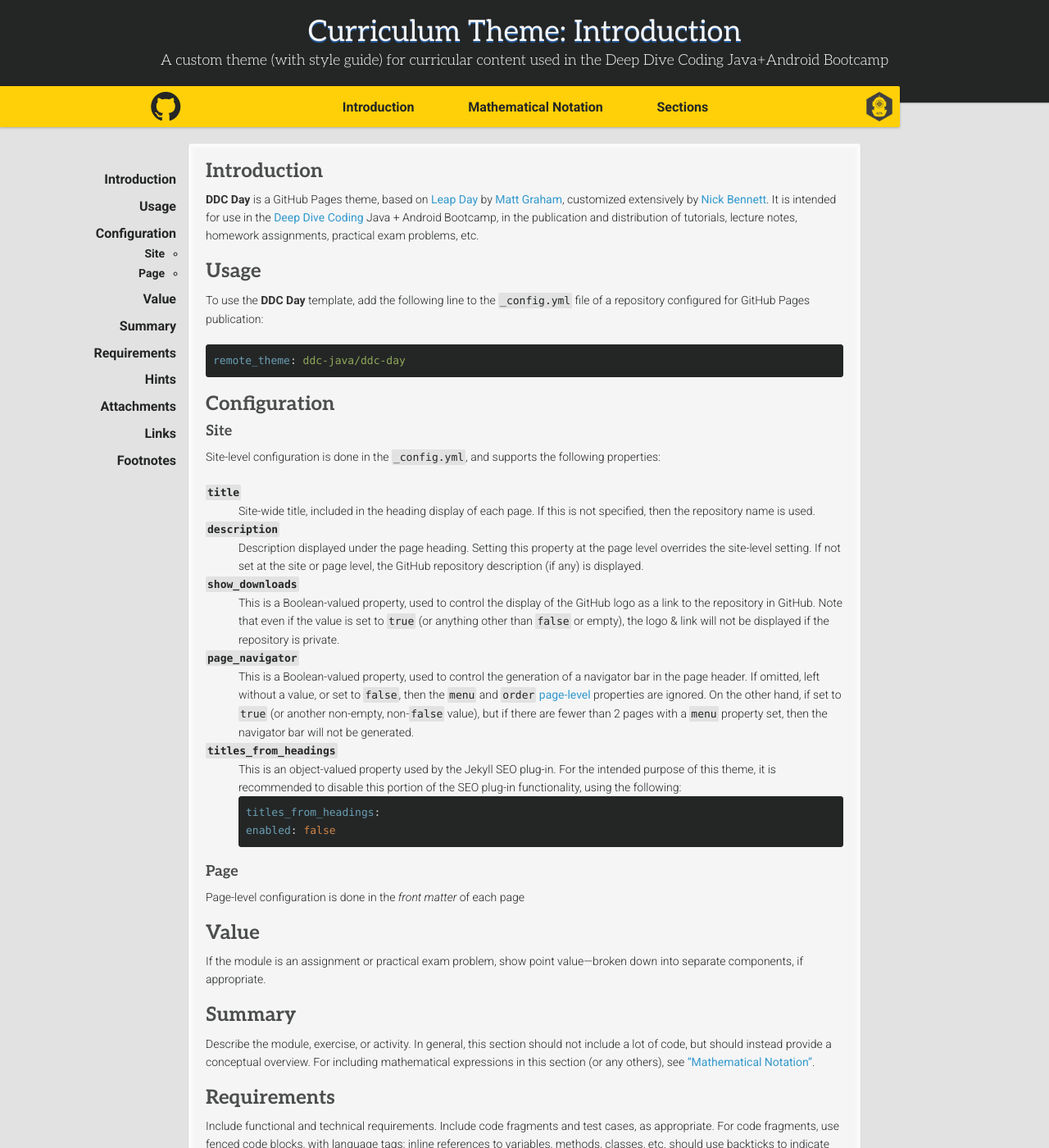
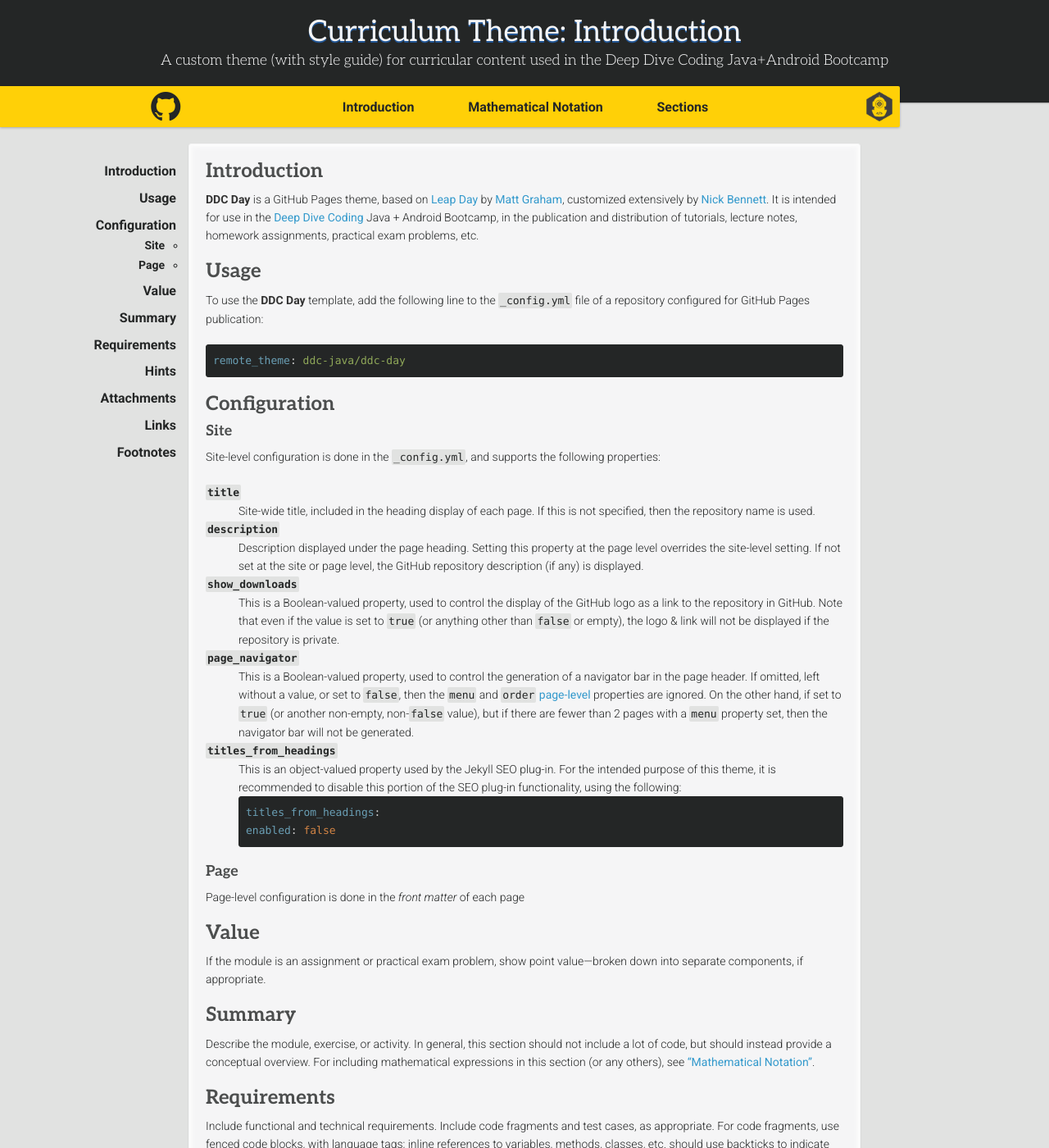
Before and after one commit to ddc-java/ddc-day, a Jekyll site: the page built from index.md, in a window 1280 px wide and 1400 px high. Shown: the whole window at 82% size. Built offline with Jekyll 4.4.1, drawn with Linux system fonts in a browser that asks for light colours; nearby versions of some CDN libraries; some web fonts are replaced.

Commit message:
Adjust heading navigator logic.

```diff
--- a/_config.yml
+++ b/_config.yml
@@ -1,7 +1,8 @@
 title: Curriculum Theme
 description: Theme for Deep Dive Coding Java + Android Bootcamp curricular content hosted on GitHub Pages.
 
-show_downloads: true # This setting is ignored if the repository is private.
+#repository_link:
+#  enabled: true # Set this to false if repository link is not wanted on a public repository.
 
 heading_navigator:
   enabled: true # Set this to false if intra-page navigator is not wanted.
--- a/_layouts/default.html
+++ b/_layouts/default.html
@@ -59,7 +59,12 @@
         <span id="logo" style="background-image: url('{{ icon_url }}');"></span>
 
         {% unless site.github.private %}
-          {% if site.show_downloads != false %}
+          {%- if site.repository_link -%}
+            {%- assign show_repository_link = site.repository_link.enabled -%}
+          {%- else -%}
+            {%- assign show_repository_link = true -%}
+          {%- endif -%}
+          {% if show_repository_link %}
             <div class="downloads">
               <ul>
                 <li>
--- a/_sass/ddc-day.scss
+++ b/_sass/ddc-day.scss
@@ -365,7 +365,7 @@
     position: fixed;
     left: 50%;
     text-align: right;
-    top: 195px;
+    top: 185px;
     margin-left: -625px;
     width: 200px;
 
@@ -584,7 +584,7 @@
 
     nav {
 
-      top: 175px;
+      top: 165px;
       margin-left: -535px;
 
       ul {
```
